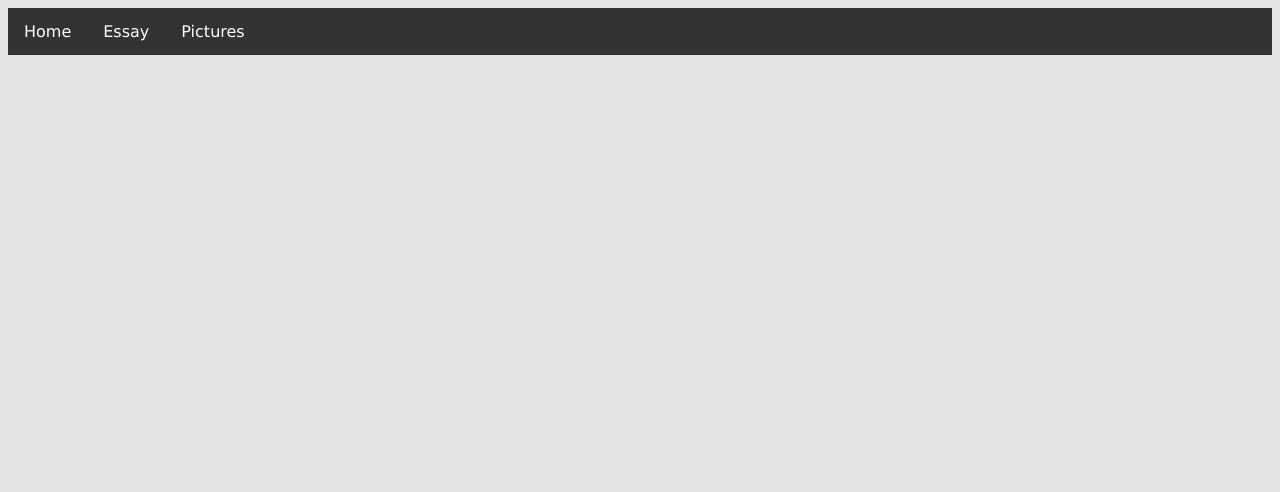
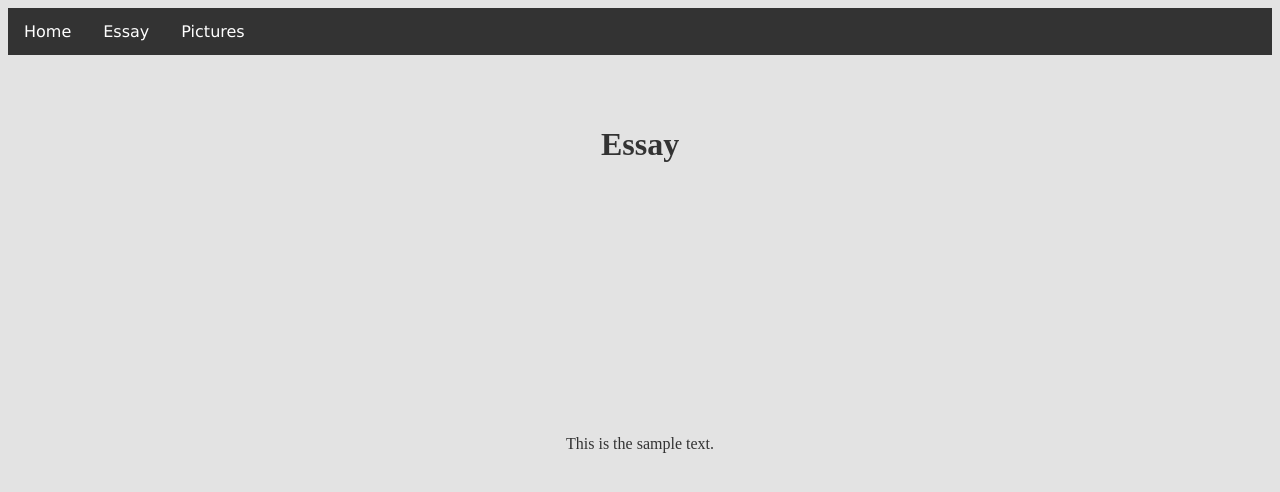
Before and after one commit to jopieji/relgeosite, a plain HTML site: page essay.html in a window 1280 px wide. Drawn offline with Linux system fonts and the light colour scheme.

Commit message:
add header to essay page and format css

```diff
--- a/essay.html
+++ b/essay.html
@@ -13,6 +13,8 @@
       <li><a href="essay.html">Essay</a></li>
       <li><a href="pictures.html">Pictures</a></li>
     </ul>
+    <h1>Essay</h1>
+    <p>This is the sample text.</p>
 	<script src="main.js"></script>
   </body>
 </html>
--- a/styles.css
+++ b/styles.css
@@ -38,6 +38,12 @@ li a {
 /* Navbar hover color change */
 li a:hover {
   background-color: #111;
+}
+
+h1 {
+  text-align: center;
+  color: #333;
+  padding-top: 50px;
 }
 
 p {
```
